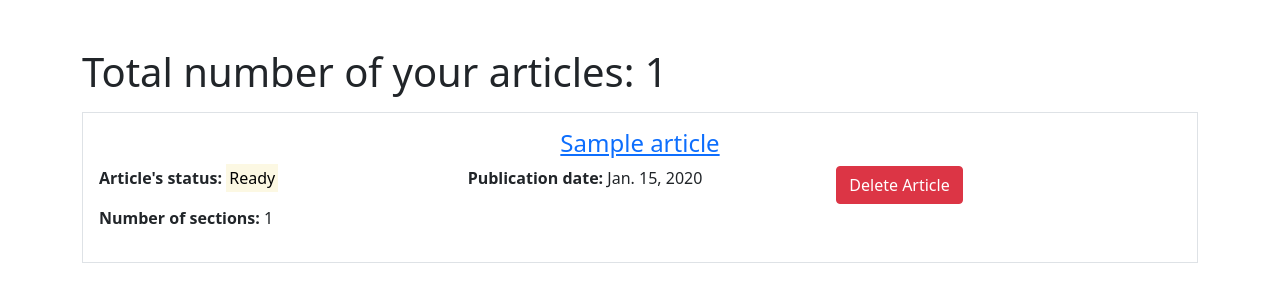
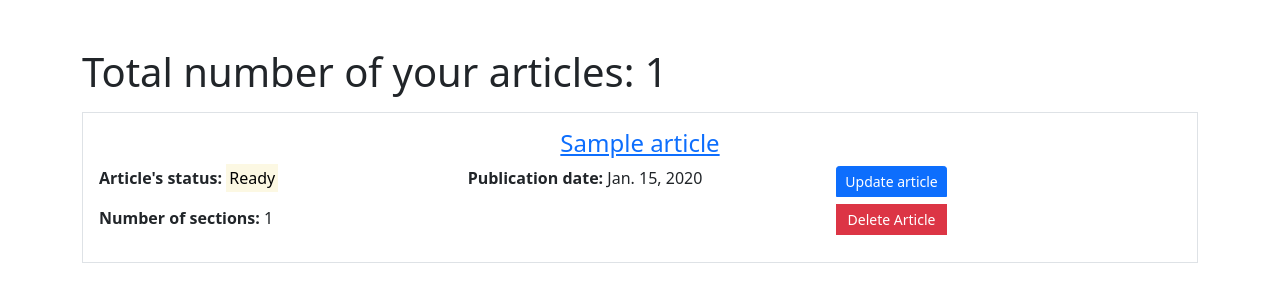
Before and after one commit to Andrew-157/dj_project_4, a Django app: page /you/articles/ in a window 1280 px wide. Shown: the part 56-358 px from the top of the page. Run offline with Django 4.2, Linux system fonts and the light colour scheme; a user stored in the database is signed in; tables that the repository leaves empty hold one stand-in row (values such as "Sample post").

Commit message:
Added 'Update' button for each article in the article list template

```diff
--- a/private/templates/private/article_detail.html
+++ b/private/templates/private/article_detail.html
@@ -4,6 +4,7 @@
 <div class="container py-5">
     <div class="text-center">
         <h1><mark>{{ article.title }}</mark></h1>
+        <a class="text-decoration-none" href="{% url 'private:article-list' %}">Back to your articles</a>
         {% if article.is_ready == True %}
         <h3>Article's status: <strong>Ready</strong></h3>
         {% elif article.is_ready == False %}
--- a/private/templates/private/article_list.html
+++ b/private/templates/private/article_list.html
@@ -26,7 +26,12 @@
                 {% endif %}
             </div>
             <div class="col-sm-4">
-                <button type="button" class="btn btn-danger" data-bs-toggle="modal" data-bs-target="#myModal">
+                <div class="btn-group-vertical">
+                    <a class="btn btn-primary btn-sm mb-2"
+                        href="{% url 'private:update-article-through-list' id=article.id %}">Update
+                        article</a>
+                    <button type="button" class="btn btn-danger btn-sm" data-bs-toggle="modal"
+                        data-bs-target="#myModal">
                         Delete Article
                     </button>
                     <div class="modal" id="myModal">
@@ -44,7 +49,9 @@
                                         </form>
                                     </div>
                                     <div class="btn-group">
-                                    <button type="button" class="btn btn-primary" data-bs-dismiss="modal">No</button>
+                                        <button type="button" class="btn btn-primary"
+                                            data-bs-dismiss="modal">No</button>
+                                    </div>
                                 </div>
                             </div>
                         </div>
--- a/private/views.py
+++ b/private/views.py
@@ -116,6 +116,7 @@
         form = self.form_class(request.POST, instance=article)
         if form.is_valid():
             form.save()
+            messages.success(request, self.success_message)
             return HttpResponseRedirect(self.get_redirect_url())
         context = {'article': article,
                    'form': form,
```
Lines whose indentation alone changed are shown as unchanged.
